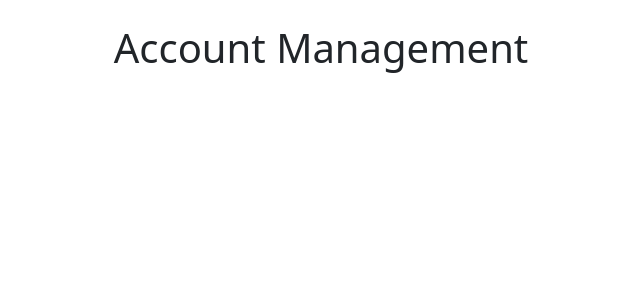
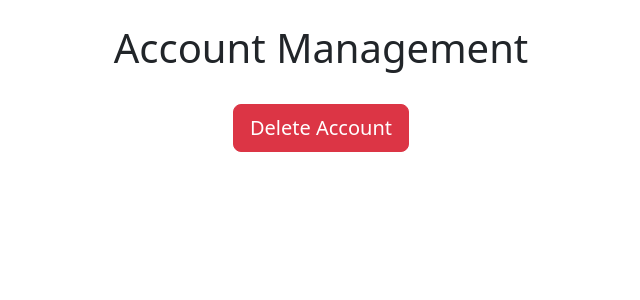
Before and after one commit to bennylao/comp0034-cw2-g-team_1, a Flask app: page /account-management in a window 1280 px wide. Shown: the part 56-356 px from the top of the page, without its empty margins (319-959 px from the left). Run offline with Flask 2, Linux system fonts and the light colour scheme; the visitor is signed in with stand-in values (Sample User, id 1); data comes from the database, SQL or seed files in the repository; parts of the project's set-up code (start-up, migrations or seed data) failed here and were passed over; some libraries are stand-ins or nearby versions.

Commit message:
account deletion added

```diff
--- a/crayfish_analysis_app/templates/account_management.html
+++ b/crayfish_analysis_app/templates/account_management.html
@@ -4,4 +4,12 @@
 <br />
 <h1 align="center">{% block header1 %}Account Management{% endblock %}</h1>
 <br />
+<div align="center">
+    <form method="POST" action="/delete-account/{{user.id}}" onsubmit="return confirm('Are you sure you want to delete your account? This action cannot be undone.');">
+        <button type="submit" class="btn btn-lg btn-danger">
+            Delete Account
+        </button>
+    </form>
+</div>
+
 {% endblock %}
--- a/crayfish_analysis_app/views.py
+++ b/crayfish_analysis_app/views.py
@@ -110,6 +110,28 @@ def delete_post(id):
         flash("Post deleted.", category="success")
     return redirect(url_for('views.forum'))
 
+@main_bp.route("/delete-account/<id>", methods=['POST'])
+@login_required
+def delete_user(id):
+    user = User.query.filter_by(id=id).first()
+
+    if not user:
+        flash("User does not exist.", category="error")
+    elif current_user.id != user.id:
+        flash("You do not have permission to delete this user.", category="error")
+    else:
+        # Delete the user's posts
+        Post.query.filter_by(author=id).delete()
+        # Delete the user's comments
+        Comment.query.filter_by(author=id).delete()
+        # Delete the user's likes
+        Like.query.filter_by(author=id).delete()
+        # Delete the user
+        db.session.delete(user)
+        db.session.commit()
+        flash("Account successfully deleted.", category="success")
+        return redirect(url_for('views.home'))
+    return redirect(url_for('views.home'))
 
 @main_bp.route("/posts/<username>")
 def posts(username):
```
